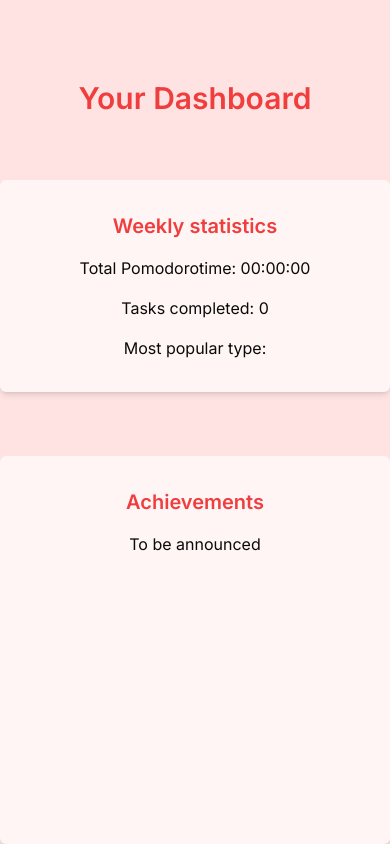
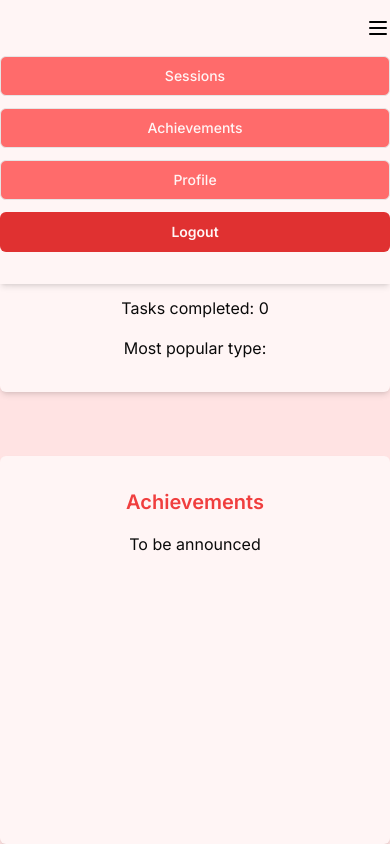
Before and after one commit to boel78/PomodoroWebb, a Next.js app in the folder PomodoroFrontend/pomodoro/: page /dashboard in a window 390 px wide. Built offline with nearby package versions, Linux system fonts and the light colour scheme.

Commit message:
navbar login

```diff
--- a/PomodoroFrontend/pomodoro/app/dashboard/page.tsx
+++ b/PomodoroFrontend/pomodoro/app/dashboard/page.tsx
@@ -1,6 +1,6 @@
 "use client";
 import { useUser } from "@/context/UserContext";
-import { log } from "console";
+import LoginNav from "@/components/LoginNav";
 import { useEffect, useState } from "react";
 
 export default function Dashboard() {
@@ -48,7 +48,7 @@ export default function Dashboard() {
     }
   }, []);
 
-  //Hjälp funktion för formatering av tid
+  //Hjälpfunktion för formatering av tid
   const formatTime = (seconds) => {
     const hours = Math.floor(seconds / 3600)
       .toString()
@@ -77,6 +77,8 @@ export default function Dashboard() {
   }
 
   return (
+    <>
+        <LoginNav />
         <div className="bg-tomato-100 flex flex-col items-center h-dvh pt-20">
           <h2 className="font-semibold text-tomato-700 text-3xl md:text-6xl">Your Dashboard</h2>
           <div className="bg-tomato-50 shadow-md rounded-md p-8 my-16 flex flex-col items-center gap-4 md:w-1/3 w-full">
@@ -93,5 +95,6 @@ export default function Dashboard() {
             <p>To be announced</p>
           </div>
         </div>
+    </>
   );
 }
--- /dev/null
+++ b/PomodoroFrontend/pomodoro/components/LoginNav.tsx
@@ -0,0 +1,26 @@
+import { useState } from "react";
+import { Button } from "./ui/button";
+import LoginNavMobile from "./LoginNavMobile";
+import { Menu } from "lucide-react";
+
+
+export default function LoginNav(){
+
+    const [showMobileMenu, setShowMobileMenu] = useState(false)
+
+    const toggleMenu = () => setShowMobileMenu(!showMobileMenu);
+
+    return(
+        <nav className="w-full bg-tomato-50 h-14 fixed shadow-md flex flex-col md:flex-row md:items-center justify-center md:justify-end md:pr-2">
+
+            <Menu className="w-6 h-6 text-black cursor-pointer md:hidden self-end" onClick={toggleMenu}/>
+             <div className="hidden md:flex items-center justify-end gap-3">
+                <Button variant={'outline'} className="bg-tomato-500 text-tomato-50">Sessions</Button>
+                <Button variant={'outline'} className="bg-tomato-500 text-tomato-50">Achievements</Button>
+                <Button variant={'outline'} className="bg-tomato-500 text-tomato-50">Profile</Button>
+                <Button className="bg-tomato-800 text-tomato-50 font-semibold">Logout</Button>
+            </div>
+            <div className={`transition-transform duration-300 ease-in-out ${showMobileMenu ? "-translate-y-72" : "translate-y-4"}`}><LoginNavMobile /></div>
+        </nav>
+    )
+}
--- /dev/null
+++ b/PomodoroFrontend/pomodoro/components/LoginNavMobile.tsx
@@ -0,0 +1,14 @@
+import { Button } from "./ui/button";
+
+
+export default function LoginNavMobile(){
+
+    return(
+        <div className="flex flex-col justify-start gap-3 w-full bg-tomato-50 absolute z-0 pb-8 shadow-md">
+            <Button variant={'outline'} className="bg-tomato-500 text-tomato-50">Sessions</Button>
+            <Button variant={'outline'} className="bg-tomato-500 text-tomato-50">Achievements</Button>
+            <Button variant={'outline'} className="bg-tomato-500 text-tomato-50">Profile</Button>
+            <Button className="bg-tomato-800 text-tomato-50 font-semibold">Logout</Button>
+        </div>
+    )
+}
--- a/PomodoroFrontend/pomodoro/context/UserContext.tsx
+++ b/PomodoroFrontend/pomodoro/context/UserContext.tsx
@@ -13,10 +13,14 @@ export const UserProvider = ({ children }) => {
     setUserSessions(sessionData)
 
     };
-  const logout = () => setUser(null);
+  const logout = () => {
+    setUser(null)
+    localStorage.removeItem("user")
+    localStorage.removeItem("sessions")
+  };
 
     useEffect(() => {
-      console.log(userSessions);
+
 
     },[userSessions])
 
```
Lines whose indentation alone changed are shown as unchanged.
